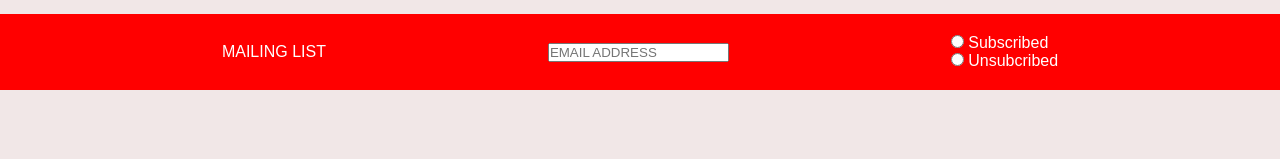
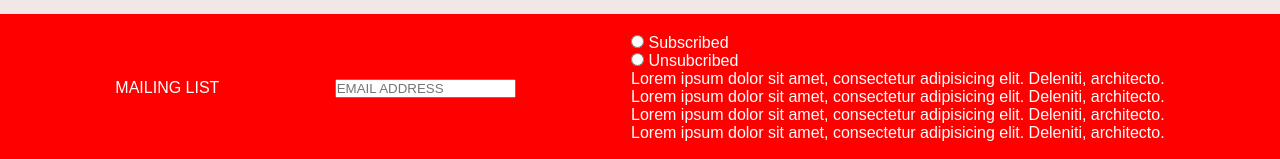
Before and after one commit to danny98-hub/Tech-Save, a plain HTML site: page index.html in a window 1280 px wide. Shown: the part 2346-2505 px from the top of the page. Before the commit the page ends 2436 px from the top, so only its background shows below. Drawn offline with Linux system fonts and the light colour scheme.

Commit message:
add new edited features

```diff
--- a/index.html
+++ b/index.html
@@ -161,6 +161,12 @@
               Unsubcribed
             </label>
           </div>
+      <div class="bf2">
+        <p>Lorem ipsum dolor sit amet, consectetur adipisicing elit. Deleniti, architecto.</p>
+        <p>Lorem ipsum dolor sit amet, consectetur adipisicing elit. Deleniti, architecto.</p>
+        <p>Lorem ipsum dolor sit amet, consectetur adipisicing elit. Deleniti, architecto.</p>
+        <p>Lorem ipsum dolor sit amet, consectetur adipisicing elit. Deleniti, architecto.</p>
+      </div>
       </div>
       </div>
     </div>
--- a/static/css/style.css
+++ b/static/css/style.css
@@ -181,7 +181,3 @@ body {
     padding-top: 20px;
     padding-bottom: 20px;
 }
-
-.p2{
-
-}
```
